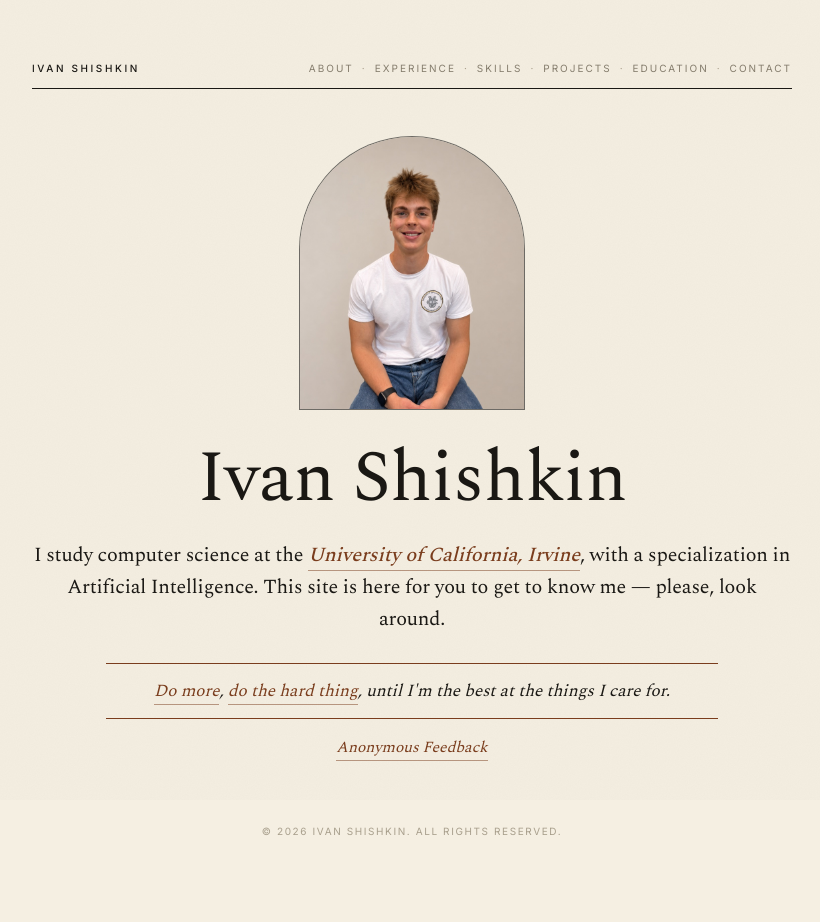
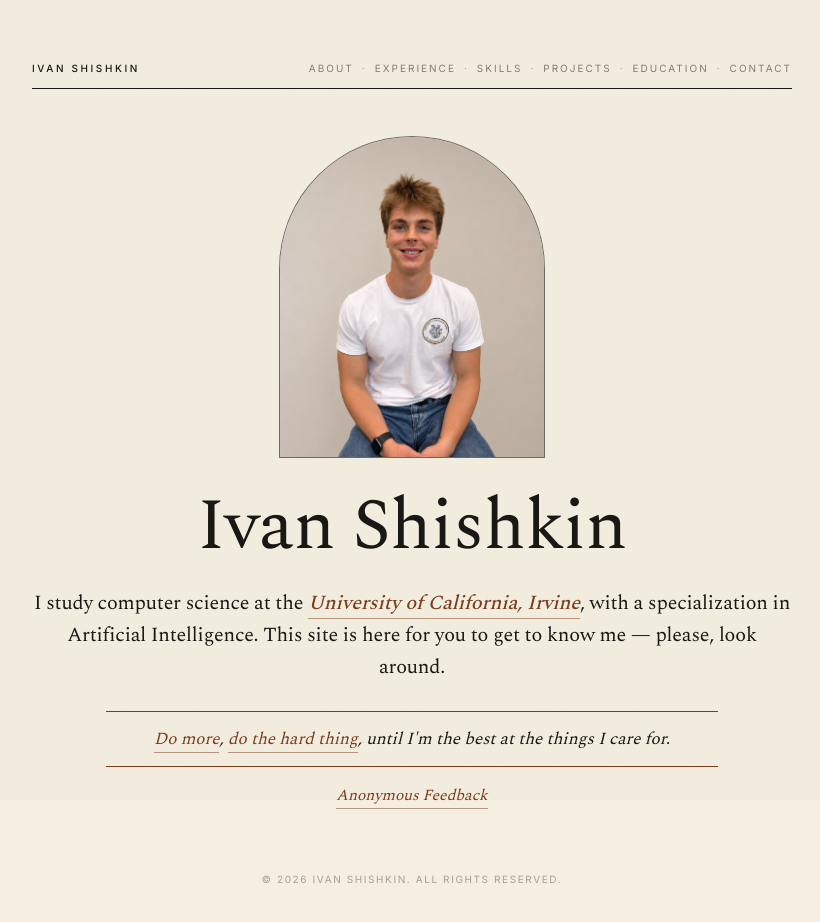
Before and after one commit to Ivan-Shishkin-Dev/Personal_Portfolio_3, a Next.js app: page / in a window 1280 px wide. Shown: the top 922 px of the page, without its empty margins (228-1048 px from the left). Built offline with nearby package versions, Linux system fonts and the light colour scheme.

Commit message:
Use lossless PNG headshot, enlarge arch, max out render quality

```diff
--- a/app/globals.css
+++ b/app/globals.css
@@ -308,10 +308,10 @@ article li a:hover,
 
 .hero-portrait {
   position: relative;
-  width: 224px;
-  height: 272px;
+  width: 264px;
+  height: 320px;
   margin: 0 auto 32px;
-  border-radius: 112px 112px 0 0;
+  border-radius: 132px 132px 0 0;
   overflow: hidden;
   background: var(--rule);
   box-shadow: 0 0 0 1px var(--rule-strong);
--- a/app/page.tsx
+++ b/app/page.tsx
@@ -13,10 +13,11 @@ export default function Home() {
           <div>
             <div className="hero-portrait">
               <Image
-                src="/headshot.jpg"
+                src="/headshot.png"
                 alt="Ivan Shishkin"
                 fill
-                sizes="224px"
+                sizes="264px"
+                quality={100}
                 priority
               />
             </div>
```
Also changed, not shown: public/headshot.jpg (deleted), public/headshot.png (added).
